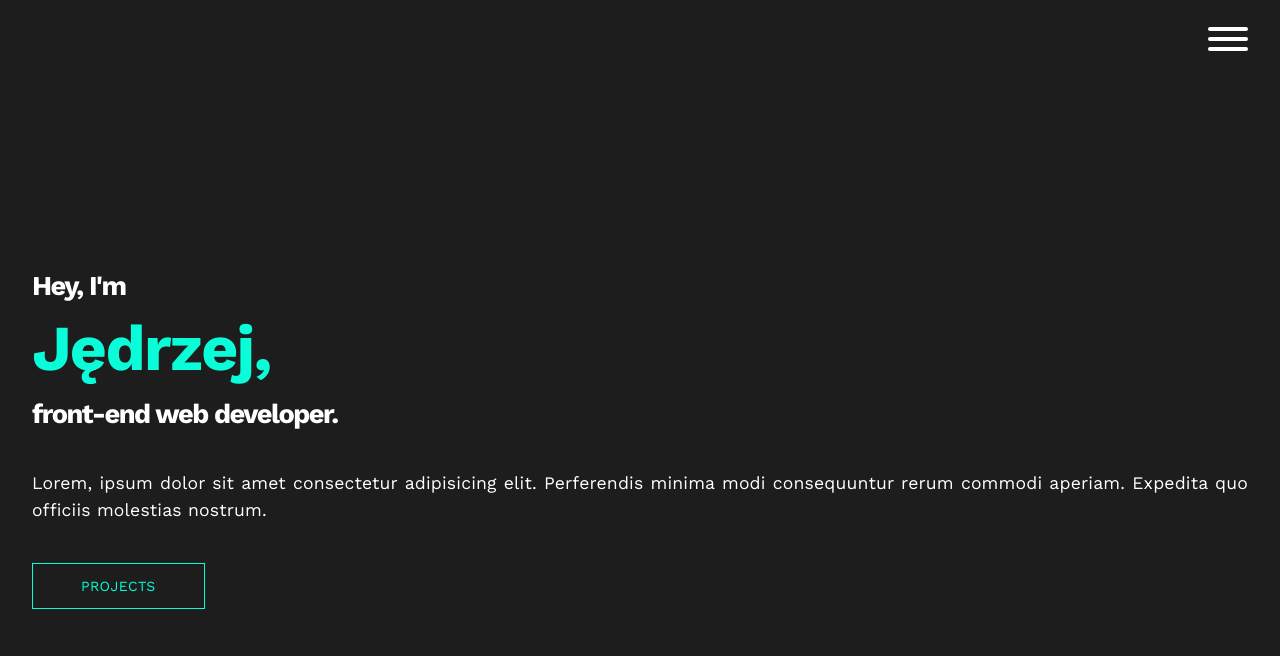
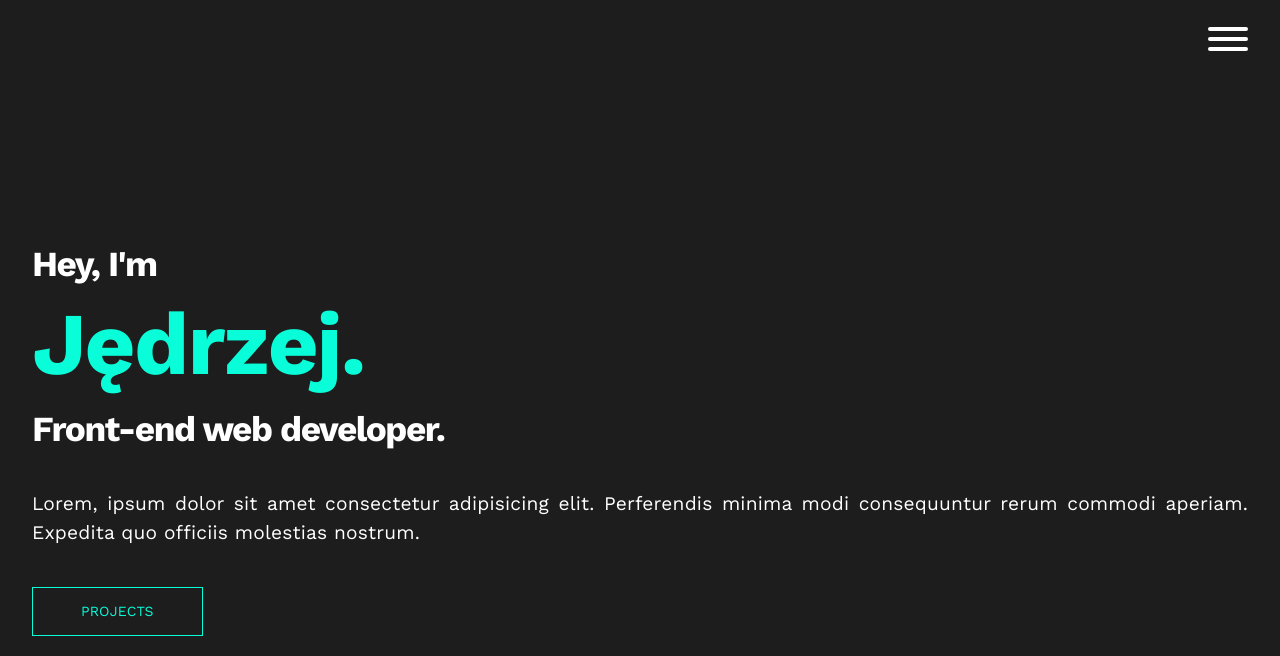
Before and after one commit to Nilphym/Portfolio, a React (Create React App) app: page / in a window 1280 px wide. Shown: the top 656 px of the page. Built offline with nearby package versions, Linux system fonts and the light colour scheme.

Commit message:
Change nested button to link, change text and add breakpoints on home page

```diff
--- a/src/assets/text/homePage.ts
+++ b/src/assets/text/homePage.ts
@@ -1,4 +1,4 @@
-export const headingText = ["Hey, I'm", 'Jędrzej,', 'front-end web developer.'];
+export const headingText = ["Hey, I'm", 'Jędrzej.', 'Front-end web developer.'];
 export const description =
   'Lorem, ipsum dolor sit amet consectetur adipisicing elit. Perferendis minima modi consequuntur rerum commodi aperiam. Expedita quo officiis molestias nostrum.';
-export const buttonText = 'Projects';
+export const projectLinkText = 'Projects';
--- a/src/pages/HomePage.tsx
+++ b/src/pages/HomePage.tsx
@@ -1,10 +1,14 @@
 import React from 'react';
-import { Link } from 'react-router-dom';
+import { Link } from '../components';
 import { styled } from '@mui/material/styles';
 import { Box, Typography } from '@mui/material';
 
-import { Button } from '../components';
-import { headingText, description, buttonText } from '../assets/text/homePage';
+import {
+  headingText,
+  description,
+  projectLinkText
+} from '../assets/text/homePage';
+import { routes } from '../routes';
 
 const Container = styled(Box)({
   display: 'flex',
@@ -25,6 +29,9 @@ const HeadingLine = styled('span')(({ theme }) => ({
   fontWeight: 'bold',
   [theme.breakpoints.up('xs')]: {
     fontSize: '1.7rem'
+  },
+  [theme.breakpoints.up('sm')]: {
+    fontSize: '2.2rem'
   }
 }));
 
@@ -34,18 +41,20 @@ const HeadingLinePrimary = styled(HeadingLine)(({ theme }) => ({
   marginBottom: '0.3rem',
   [theme.breakpoints.up('xs')]: {
     fontSize: '4rem'
+  },
+  [theme.breakpoints.up('sm')]: {
+    fontSize: '5.5rem'
   }
 }));
 
 const Description = styled(Typography)(({ theme }) => ({
   [theme.breakpoints.up('xs')]: {
     fontSize: '1.1rem'
+  },
+  [theme.breakpoints.up('sm')]: {
+    fontSize: '1.2rem'
   }
 }));
-
-const StyledLink = styled(Link)({
-  textDecoration: 'none'
-});
 
 export const HomePage = () => {
   return (
@@ -56,9 +65,7 @@ export const HomePage = () => {
         <HeadingLine>{headingText[2]}</HeadingLine>
       </Heading>
       <Description align="justify">{description}</Description>
-      <StyledLink to="/help">
-        <Button>{buttonText}</Button>
-      </StyledLink>
+      <Link to={routes.projects}>{projectLinkText}</Link>
     </Container>
   );
 };
```
